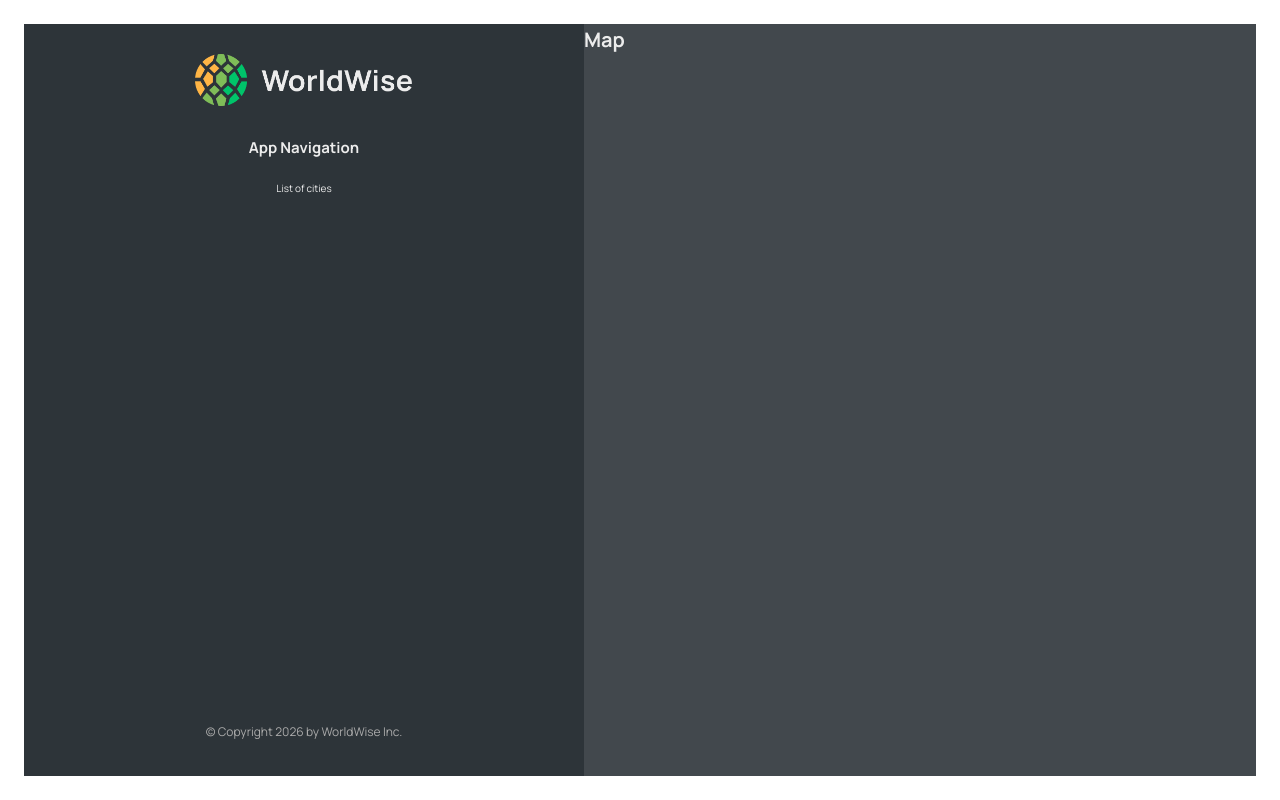
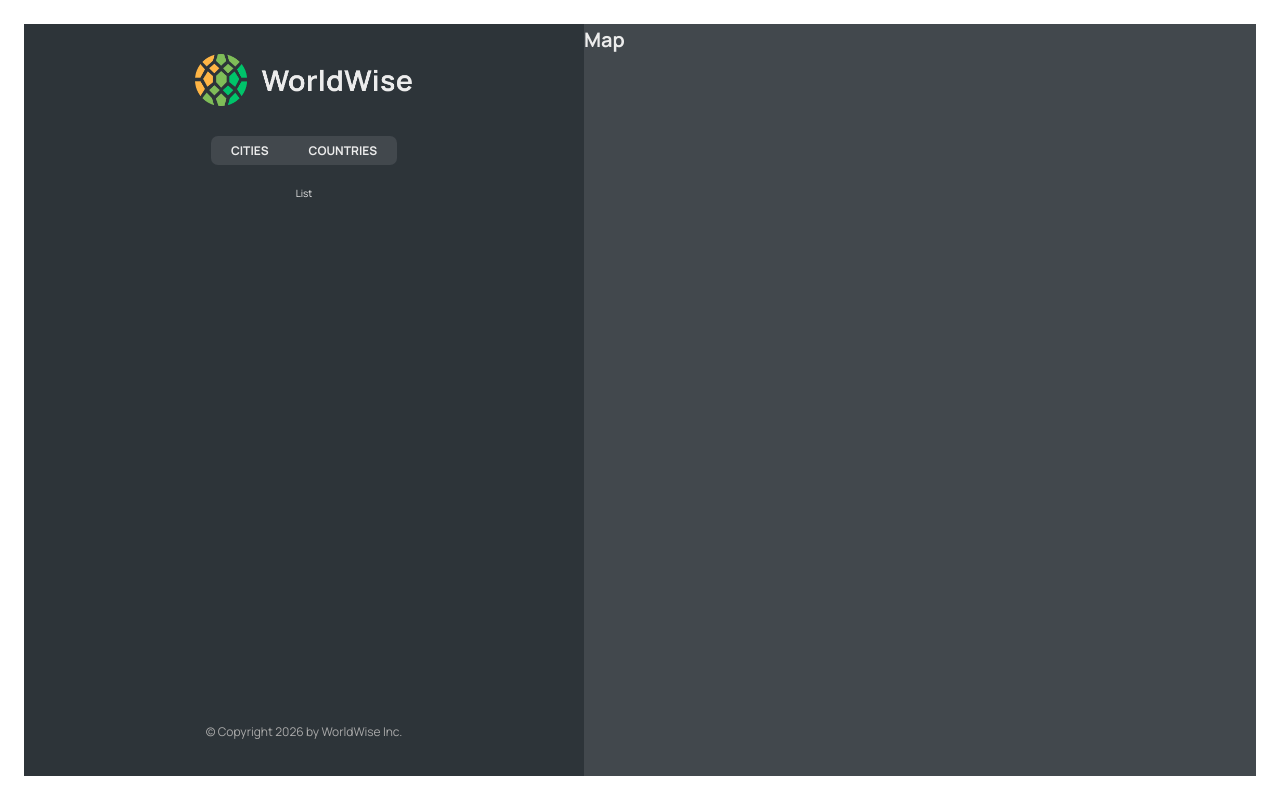
Before and after one commit to srjingole0610/worldwise, a React (Vite) app: page /app in a window 1280 px wide. Built offline with nearby package versions, Linux system fonts and the light colour scheme.

Commit message:
Refactor routing structure and enhance navigation components for improved SPA functionality

```diff
--- a/src/App.jsx
+++ b/src/App.jsx
@@ -10,12 +10,17 @@
   return (
     <BrowserRouter>
       <Routes>
-        <Route path="/" element={<Homepage />} />
-        <Route path="/pricing" element={<Pricing />} />
-        <Route path="/product" element={<Product />} />
-        <Route path="/app" element={<AppLayout />} />
+        <Route index element={<Homepage />} />
+        <Route path="pricing" element={<Pricing />} />
+        <Route path="product" element={<Product />} />
+        <Route path="/login" element={<Login />} />
+        <Route path="app" element={<AppLayout />} >
+          <Route index element={<p>List </p>} />
+          <Route path="cities" element={<p>List of cities</p>} />
+          <Route path="countries" element={<p>Countries</p>} />
+          <Route path="form" element={<p>Form</p>} />
+        </Route>
         <Route path="*" element={<PageNotFound />} />
-        <Route path="/login" element={<Login />} />
       </Routes>
     </BrowserRouter>
   )
--- a/src/components/AppNav.jsx
+++ b/src/components/AppNav.jsx
@@ -1,9 +1,17 @@
 
+import { NavLink } from "react-router-dom"
 import styles from "./AppNav.module.css"
 function AppNav() {
     return (
         <nav className={styles.nav}>
-            <h2>App Navigation</h2>
+            <ul>
+                <li>
+                    <NavLink to="cities">Cities</NavLink>
+                </li>
+                <li>
+                    <NavLink to="countries">Countries</NavLink>
+                </li>
+            </ul>
         </nav>
     )
 }
--- a/src/components/Sidebar.jsx
+++ b/src/components/Sidebar.jsx
@@ -2,15 +2,14 @@
 import AppNav from "./AppNav";
 import styles from "./Sidebar.module.css";
 import Logo from "./Logo";
+import { Outlet } from "react-router-dom";
 
 function Sidebar() {
     return (
         <div className={styles.sidebar}>
             <Logo />
             <AppNav />
-            <p>
-                List of cities
-            </p>
+            <Outlet />
             <footer className={styles.footer}>
                 <p className={styles.copyright}>
                     &copy; Copyright {new Date().getFullYear()} by WorldWise Inc.
```
